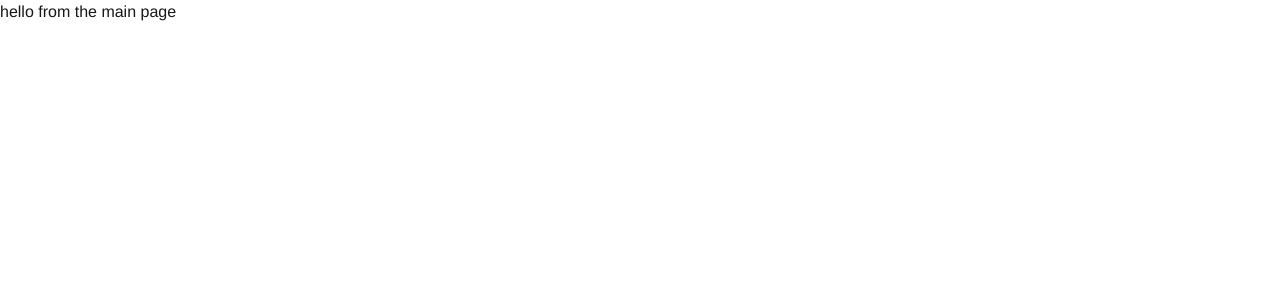
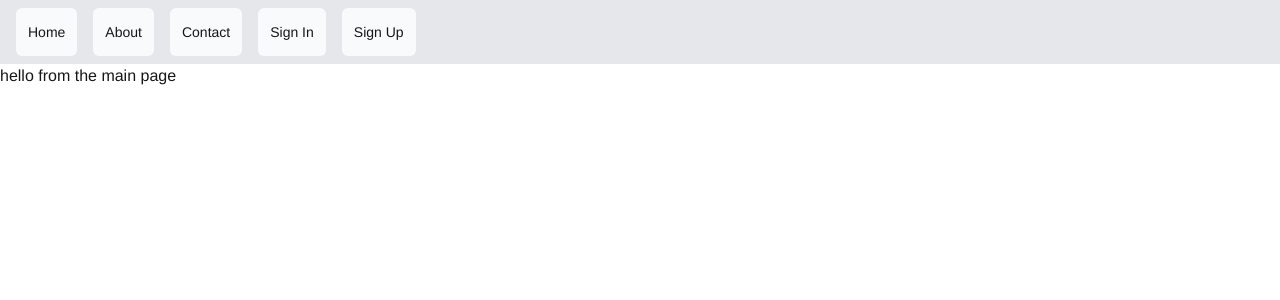
Before and after one commit to Odin-Taif/front-end-salt-precourse, a Next.js app: page / in a window 1280 px wide. Shown: the top 300 px of the page. Built offline with nearby package versions, Linux system fonts and the light colour scheme.

Commit message:
nav bar set up

```diff
--- a/app/actions.ts
+++ b/app/actions.ts
@@ -14,9 +14,10 @@ export async function signupAction(prevState: any, formData: FormData) {
 
   // To be discussed with Marcus, If it is better to refelect the error message from the server |
   // or to use the generic message below
+  // also what If I want to chain some other actions with a successful signup, how do I do that?
+
   if (!userValidated.success) {
     const errors = userValidated.error.flatten().fieldErrors;
-    // Build detailed error messages
     const errorMessages: Record<string, string> = {};
 
     if (errors.email) {
--- /dev/null
+++ b/app/components/navbar/navbar.tsx
@@ -0,0 +1,47 @@
+import Link from "next/link";
+import React from "react";
+
+const links = [
+  {
+    name: "Home",
+    href: "/",
+  },
+  {
+    name: "About",
+    href: "/about",
+  },
+  {
+    name: "Contact",
+    href: "/contact",
+  },
+  {
+    name: "Sign In",
+    href: "/sign-in",
+  },
+  {
+    name: "Sign Up",
+    href: "/sign-up",
+  },
+];
+
+const Navbar = () => {
+  return (
+    <>
+      <div className="flex p-2 bg-gray-200">
+        {links.map((link) => {
+          return (
+            <Link
+              key={link.name}
+              href={link.href}
+              className="flex h-[48px] grow items-center justify-center mx-2 gap-2 rounded-md bg-gray-50 p-3 text-sm font-medium hover:bg-sky-100 hover:text-blue-600 md:flex-none md:justify-start md:p-2 md:px-3"
+            >
+              <p className="hidden md:block">{link.name}</p>
+            </Link>
+          );
+        })}
+      </div>
+    </>
+  );
+};
+
+export default Navbar;
--- a/app/layout.tsx
+++ b/app/layout.tsx
@@ -1,5 +1,6 @@
 import type { Metadata } from "next";
 import "./globals.css";
+import Navbar from "./components/navbar/navbar";
 
 export const metadata: Metadata = {
   title: "Create Next App",
@@ -16,7 +17,11 @@ export default function RootLayout({
       <head>
         <meta name="viewport" content="width=device-width, initial-scale=1.0" />
       </head>
-      <body className={`antialiased`}>{children}</body>
+      <body className={`antialiased`}>
+        <Navbar />
+
+        {children}
+      </body>
     </html>
   );
 }
--- a/app/page.tsx
+++ b/app/page.tsx
@@ -1,3 +1,4 @@
+
 export default function Home() {
   return <div>hello from the main page</div>;
 }
```
